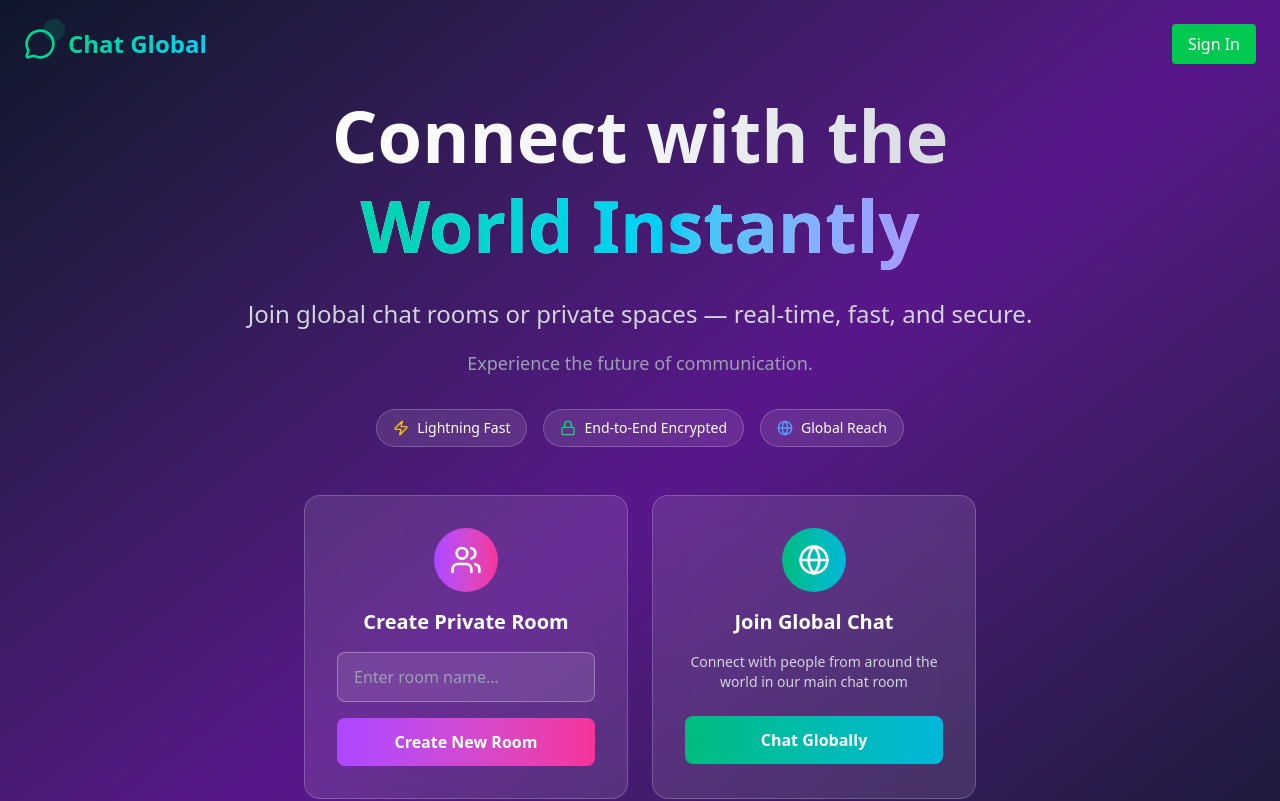
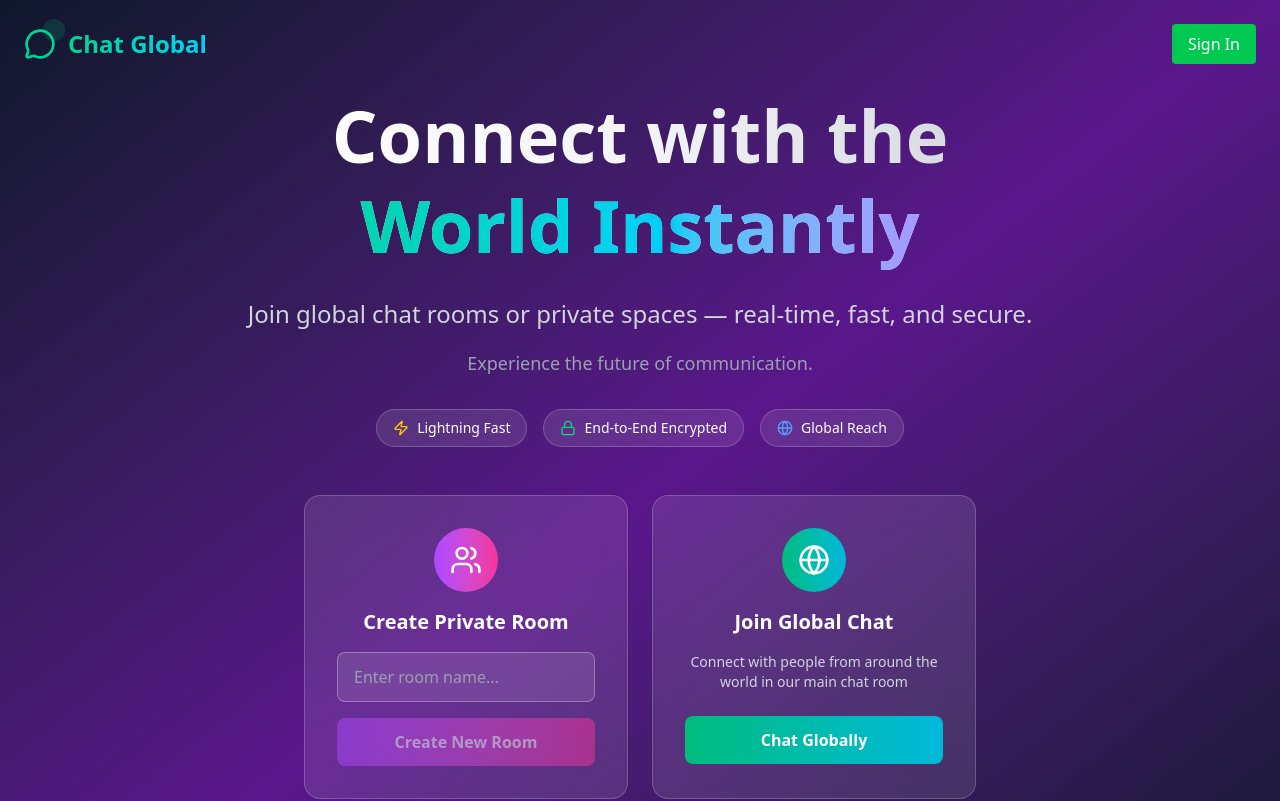
Before and after one commit to RaturiAR7/scalable-chat-app, a Next.js app in the folder apps/web/: page / in a window 1280 px wide. Shown: the top 801 px of the page. Built offline with nearby package versions, Linux system fonts and the light colour scheme; no server answers.

Commit message:
fix button state according to loading state

```diff
--- a/apps/web/components/ConnectToRoom.tsx
+++ b/apps/web/components/ConnectToRoom.tsx
@@ -54,10 +54,12 @@ export default function ConnectToRoom() {
           />
           <button
             onClick={handleCreateRoom}
-            disabled={loading || !roomId}
+            disabled={loading || roomId === "Global"}
             className='w-full bg-gradient-to-r from-purple-500 to-pink-500 hover:from-purple-600 hover:to-pink-600 text-white font-semibold py-3 px-6 rounded-lg transition-all duration-300 transform hover:scale-105 disabled:opacity-50 disabled:cursor-not-allowed'
           >
-            {loading ? "Starting Server..." : "Create New Room"}
+            {loading && roomId !== "Global"
+              ? "Starting Server. Please Wait..."
+              : "Create New Room"}
           </button>
         </div>
       </div>
@@ -77,7 +79,9 @@ export default function ConnectToRoom() {
           onClick={handleCreateRoom}
           className='w-full bg-gradient-to-r from-emerald-500 to-cyan-500 hover:from-emerald-600 hover:to-cyan-600 text-white font-semibold py-3 px-6 rounded-lg transition-all duration-300 transform hover:scale-105'
         >
-          Chat Globally
+          {loading && roomId === "Global"
+            ? "Starting Server. Please Wait..."
+            : "Chat Globally"}
         </button>
       </div>
     </div>
```
Also changed, not shown: 1 other file (tests, documents, lock files or other folders).
